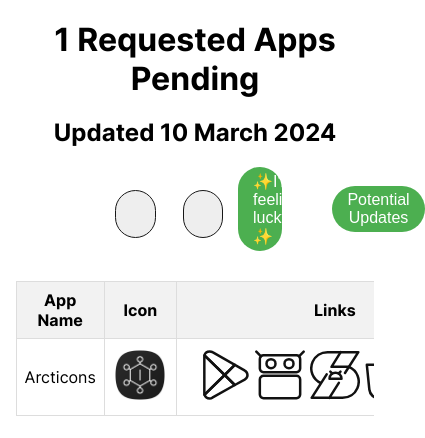
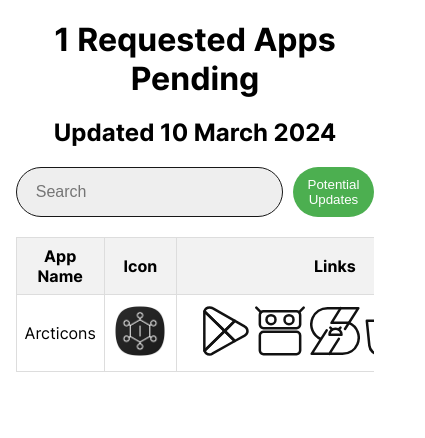
Before and after one commit to Arcticons-Team/Icon-Request-Dashboard, a plain HTML site: page docs/index.html in a window 390 px wide. Shown: the whole page, 425 px wide, since content can reach past the window. Drawn offline with Linux system fonts and the light colour scheme.

Commit message:
updated header menu to be more responsive

```diff
--- a/docs/css/requests.css
+++ b/docs/css/requests.css
@@ -9,11 +9,10 @@
 
 .header-container {
     width: 100%;
+    height: 50px;
     display: flex;
-    align-items: center;
-    justify-content: center;
     margin-bottom: 20px;
-    ;
+    gap: 50px;
 }
 
 /* Style for the preview overlay */
@@ -52,25 +51,21 @@
   }
 
 #updatable-container {
-    margin-right: 15px;
-    width: 150px;
-    align-items: center;
-    justify-content: center;
-    ;
+    flex: 1;
+    display: flex;
+    justify-content: stretch;
+
 }
 
 #updatable-button {
+    width: 100%;
+    border: none;
+    color: white;
+    background-color: #4CAF50;
+    border-radius: 100px;
+    padding: 5px 15px;
+    text-decoration: none;
     cursor: pointer;
-    background-color: #4CAF50;
-    color: white;
-    border: none;
-    padding: 5px 15px;
-    text-align: center;
-    text-decoration: none;
-    display: inline-block;
-    font-size: 16px;
-    margin-bottom: 10px;
-    border-radius: 100px;
 }
 
 #updatable-button:hover {
@@ -78,26 +73,20 @@
 }
 
 #random-container{
-    margin-right: 50px;
-    width: 400px;
-    align-items: center;
-    justify-content: flex-end;
+    flex: 2;
     display: flex;
+    gap: 10px;
 }
 
 #random-button{
-    cursor: pointer;
+    flex: 3;
+    width: 100%;
+    border: none;
+    color: white;
     background-color: #4CAF50;
-    color: white;
-    border: none;
+    border-radius: 100px;
     padding: 5px 15px;
-    text-align: center;
     text-decoration: none;
-    display: inline-block;
-    font-size: 16px;
-    margin-bottom: 10px;
-    border-radius: 100px;
-    width: 35%;
 }
 
 #random-button:hover{
@@ -106,20 +95,15 @@
 }
 
 #random-number-input{
-    margin-right: 15px;
-    width: 25%;
+    max-width: 80px;
     box-sizing: border-box !important;
     overflow: visible;
-    min-height: 3rem;
-    border-radius: 4em;
+    border-radius: 100px;
     background-color: #eee;
     border: 1.5px solid #171717;
     box-shadow: none;
     outline: none;
     padding: 0.8em 1.2em;
-    font-size: 16px;
-    font-weight: bold;
-    font-family: 'Inter', Arial, Helvetica, sans-serif, sans-serif;
 }
 
 #random-reset-button{
@@ -191,31 +175,20 @@ body {
 
 #search-container {
     display: flex;
-    width: 100%;
-    max-width: 400px;
-    margin: 0 auto;
-    align-items: center;
-    justify-content: center;
-    padding-left: 165px;
-
+    flex: 5;
 }
 
 #search-input {
-    margin: 1em 0;
-    width: calc(100% - .5rem - 16px);
+    width: 100%;
     box-sizing: border-box !important;
     overflow: visible;
-    min-height: 3rem;
-    border-radius: 4em;
+    border-radius: 100px;
     background-color: #eee;
     border: 1.5px solid #171717;
     box-shadow: none;
     outline: none;
     padding: 0.8em 1.2em;
     font-size: 16px;
-    font-weight: bold;
-    font-family: 'Inter', Arial, Helvetica, sans-serif, sans-serif;
-
 }
 
 .table-container {
@@ -324,6 +297,14 @@ h2 {
     height: 50px;
 }
 
+.lg-view{
+    display:inline-block;
+ }
+
+ .sm-view{
+    display:none;
+ }
+
 @media (prefers-color-scheme: dark) {
     body {
         background-color: #171717;
@@ -350,3 +331,29 @@ h2 {
         border-top: 4px solid white;
     }
 }
+
+@media screen and (max-width: 1200px) {
+
+    .lg-view{
+        display:none;
+     }
+
+     .sm-view{
+        display:inline-block;
+     }
+
+}
+
+@media screen and (max-width: 800px) {
+
+    .header-container {
+        width: 100%;
+        display: flex;
+        margin-bottom: 20px;
+        gap: 10px;
+    }
+
+    #random-container{
+        display: none;
+    }
+  }
--- a/docs/css/updatable.css
+++ b/docs/css/updatable.css
@@ -8,33 +8,30 @@
   }
 
 
-.header-container {
+  .header-container {
     width: 100%;
+    height: 50px;
     display: flex;
-    align-items: center;
-    justify-content: center;
-    margin-bottom: 20px;;
+    margin-bottom: 20px;
+    gap: 50px;
 }
 
 #updatable-container {
-    margin-right: 15px;
-    width: 150px;
-    align-items: center;
-    justify-content: center;;
+    flex: 1;
+    display: flex;
+    justify-content: stretch;
+
 }
 
 #updatable-button {
+    width: 100%;
+    border: none;
+    color: white;
+    background-color: #4CAF50;
+    border-radius: 100px;
+    padding: 5px 15px;
+    text-decoration: none;
     cursor: pointer;
-    background-color: #4CAF50;
-    color: white;
-    border: none;
-    padding: 5px 15px;
-    text-align: center;
-    text-decoration: none;
-    display: inline-block;
-    font-size: 16px;
-    margin-bottom: 10px;
-    border-radius: 100px;
 }
 #updatable-button:hover {
     background-color: #409943;
@@ -156,31 +153,20 @@ body {
 
 #search-container {
     display: flex;
-    width: 100%;
-    max-width: 400px;
-    margin: 0 auto;
-    align-items: center;
-    justify-content: center;
-    padding-left: 165px;
-
+    flex: 5;
 }
 
 #search-input {
-    margin: 1em 0;
-    width: calc(100% - .5rem - 16px);
+    width: 100%;
     box-sizing: border-box !important;
     overflow: visible;
-    min-height: 3rem;
-    border-radius: 4em;
+    border-radius: 100px;
     background-color: #eee;
     border: 1.5px solid #171717;
     box-shadow: none;
     outline: none;
     padding: 0.8em 1.2em;
     font-size: 16px;
-    font-weight: bold;
-    font-family: 'Inter', Arial, Helvetica, sans-serif, sans-serif;
-
 }
 
 .table-container {
@@ -265,7 +251,7 @@ h1 {
     margin-bottom: 20px;
 }
 
-img {
+.links img {
     filter: invert();
 }
 
@@ -295,3 +281,14 @@ img {
         border-top: 4px solid white;
     }
 }
+
+@media screen and (max-width: 800px) {
+
+    .header-container {
+        width: 100%;
+        display: flex;
+        margin-bottom: 20px;
+        gap: 10px;
+    }
+
+  }
--- a/docs/index.html
+++ b/docs/index.html
@@ -26,7 +26,7 @@
 			<!-- Number of icons to random -->
 			<input id="random-number-input" type="number" value="10" title="Number of icons to randomly select"/>
             <!-- Button for Random Icons -->
-            <button id="random-button">✨I'm feelin' lucky!✨</button>
+            <button id="random-button"><span class="lg-view">✨ I'm feelin' lucky ✨</span><span class="sm-view">✨</span></button>
         </div>
         <div id="updatable-container">
             <!-- Button for Updatable Site -->
```
